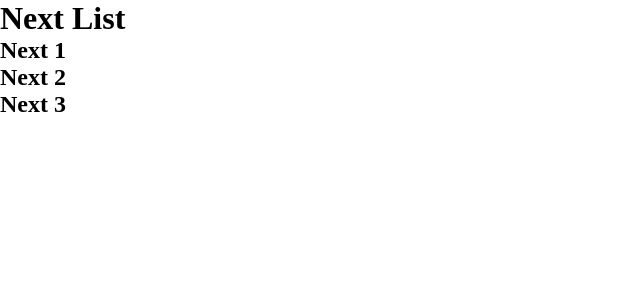
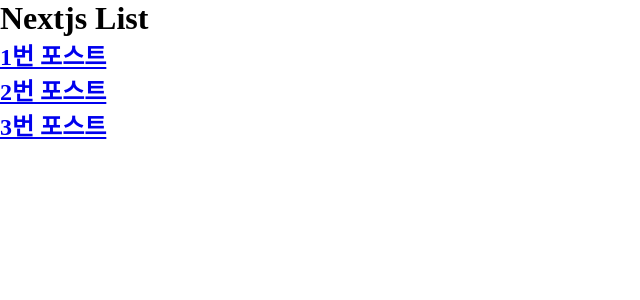
Before and after one commit to dev-honing/Blog, a Next.js app in the folder my-blog/: page /posts/develop/nextjs in a window 1280 px wide. Shown: the top 300 px of the page, without its empty margins (0-640 px from the left). Built offline with nearby package versions, Linux system fonts and the light colour scheme.

Commit message:
Feat: 동적 라우팅을 통해 파라미터를 URL로 표시

```diff
--- /dev/null
+++ b/my-blog/app/posts/develop/nextjs/[nextId]/page.tsx
@@ -0,0 +1,13 @@
+// app/post/develop/nextjs/[nextjsId]/page.tsx
+
+export default function NextDetails({
+  params,
+}: {
+  params: { nextId: string };
+}) {
+  return (
+    <div>
+      <h1>현재 URL: /posts/develop/nextjs/{params.nextId}</h1>
+    </div>
+  );
+}
--- a/my-blog/app/posts/develop/nextjs/[nextjsId]/page.tsx
+++ /dev/null
@@ -1,10 +0,0 @@
-// app/post/develop/nextjs/[nextjsId]/page.tsx
-
-export default function NextDetails(props: any) {
-  console.log(props);
-  return (
-    <h1>
-      Nextjs / {props.params.nextjsId}번째 글 / {props.searchParams.country} Details
-    </h1>
-  );
-}
--- a/my-blog/app/posts/develop/nextjs/page.tsx
+++ b/my-blog/app/posts/develop/nextjs/page.tsx
@@ -3,10 +3,16 @@
 export default function Next() {
   return (
     <>
-      <h1>Next List</h1>
-      <h2>Next 1</h2>
-      <h2>Next 2</h2>
-      <h2>Next 3</h2>
+      <h1>Nextjs List</h1>
+      <h2>
+        <a href="/posts/develop/nextjs/1">1번 포스트</a>
+      </h2>
+      <h2>
+        <a href="/posts/develop/nextjs/2">2번 포스트</a>
+      </h2>
+      <h2>
+        <a href="/posts/develop/nextjs/3">3번 포스트</a>
+      </h2>
     </>
-  )
+  );
 }
```
